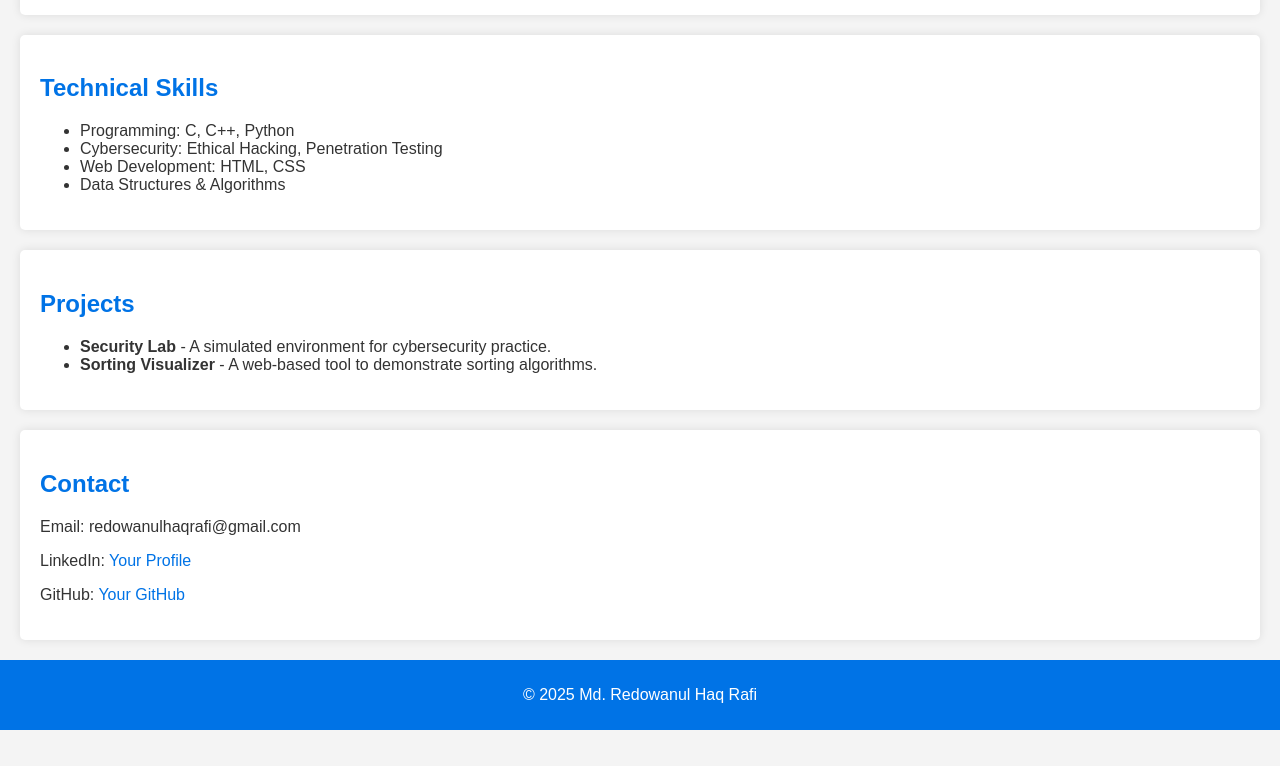
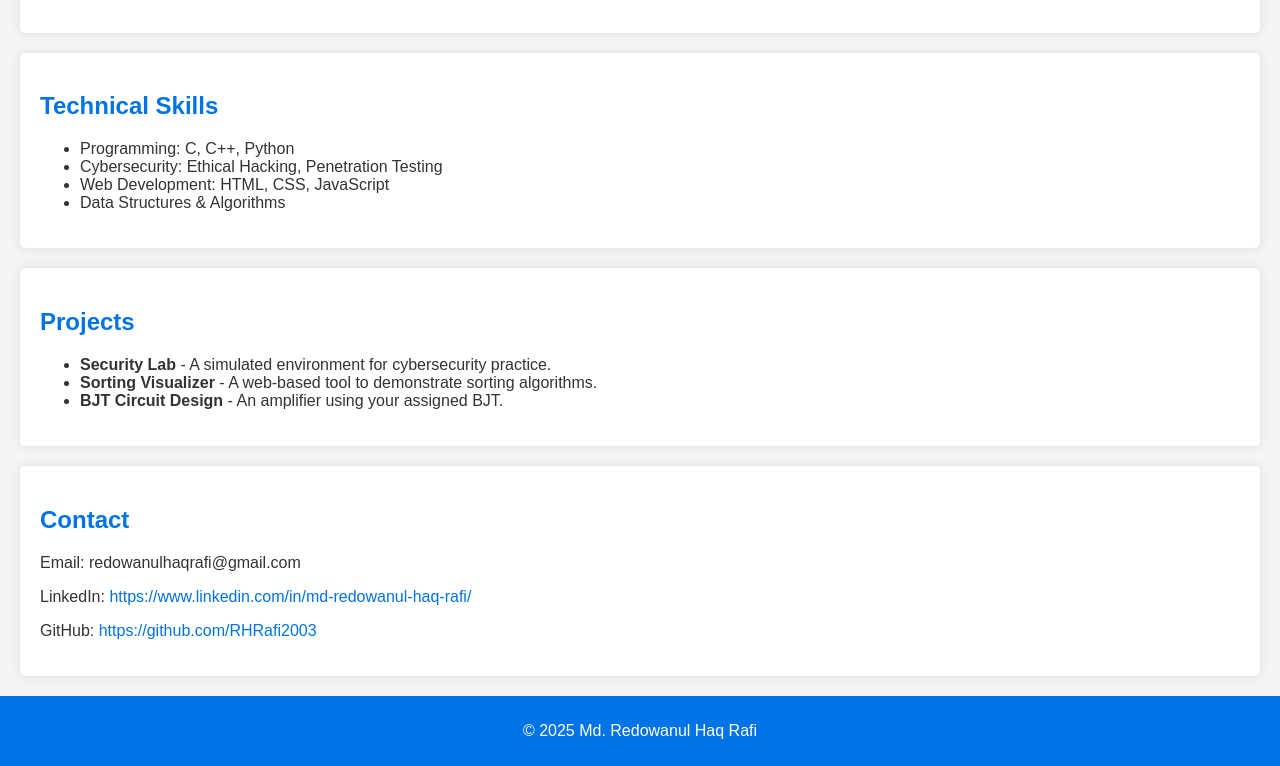
Before and after one commit to RHRafi2003/Portfolio, a plain HTML site: page index.html in a window 1280 px wide. Shown: the part 463-1229 px from the top of the page. Before the commit the page ends 1193 px from the top, so only its background shows below. Drawn offline with Linux system fonts and the light colour scheme.

Commit message:
Update index.html

```diff
--- a/index.html
+++ b/index.html
@@ -8,6 +8,7 @@
 </head>
 <body>
     <header>
+        <img src="your-profile.jpg" alt="Your Profile Picture" class="profile-pic">
         <h1>MD. REDOWANUL HAQ RAFI</h1>
         <p>CSE Student | Aspiring Cybersecurity Expert</p>
     </header>
@@ -29,7 +30,7 @@
         <ul>
             <li>Programming: C, C++, Python</li>
             <li>Cybersecurity: Ethical Hacking, Penetration Testing</li>
-            <li>Web Development: HTML, CSS</li>
+            <li>Web Development: HTML, CSS, JavaScript</li>
             <li>Data Structures & Algorithms</li>
         </ul>
     </section>
@@ -39,14 +40,15 @@
         <ul>
             <li><strong>Security Lab</strong> - A simulated environment for cybersecurity practice.</li>
             <li><strong>Sorting Visualizer</strong> - A web-based tool to demonstrate sorting algorithms.</li>
+            <li><strong>BJT Circuit Design</strong> - An amplifier using your assigned BJT.</li>
         </ul>
     </section>
 
     <section id="contact">
         <h2>Contact</h2>
         <p>Email: redowanulhaqrafi@gmail.com</p>
-        <p>LinkedIn: <a href="#" target="_blank">Your Profile</a></p>
-        <p>GitHub: <a href="#" target="_blank">Your GitHub</a></p>
+        <p>LinkedIn: <a href="#" target="_blank">https://www.linkedin.com/in/md-redowanul-haq-rafi/</a></p>
+        <p>GitHub: <a href="#" target="_blank">https://github.com/RHRafi2003</a></p>
     </section>
 
     <footer>
```
